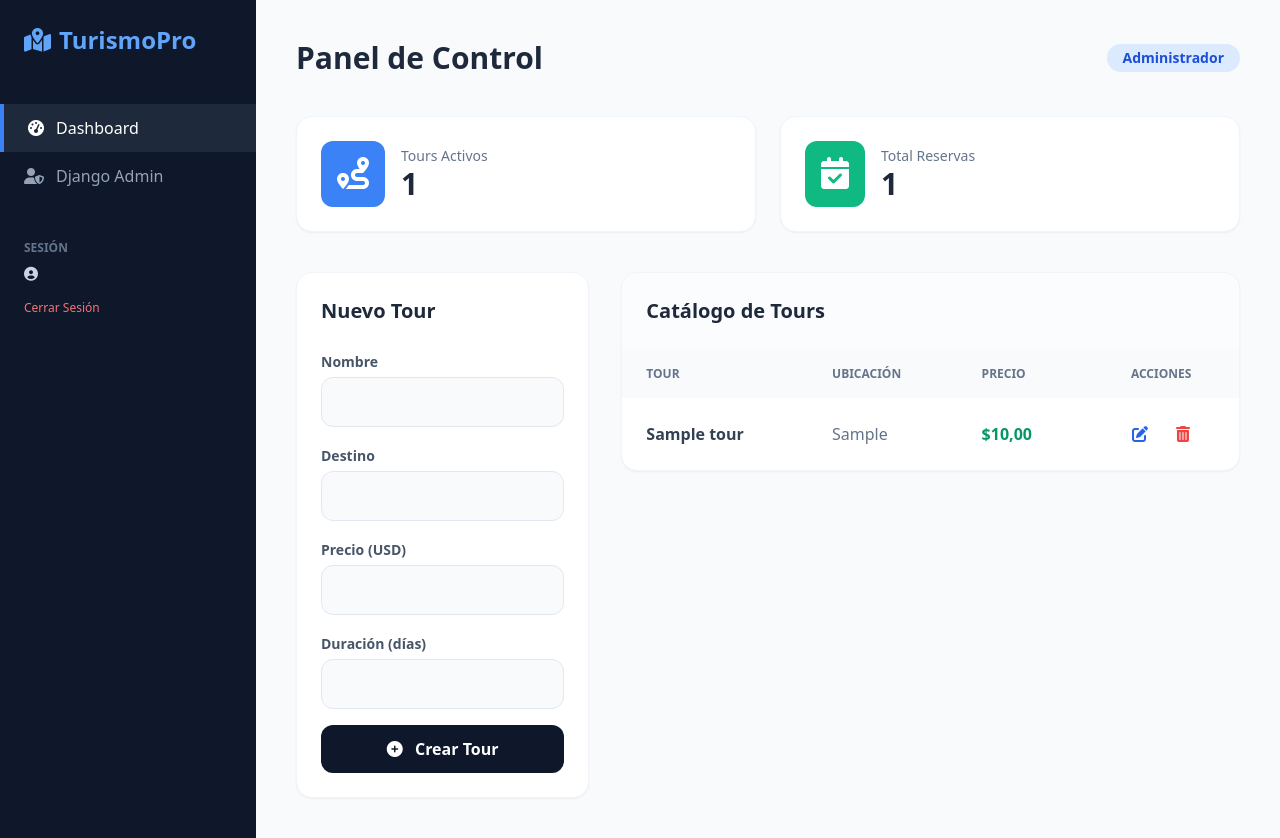
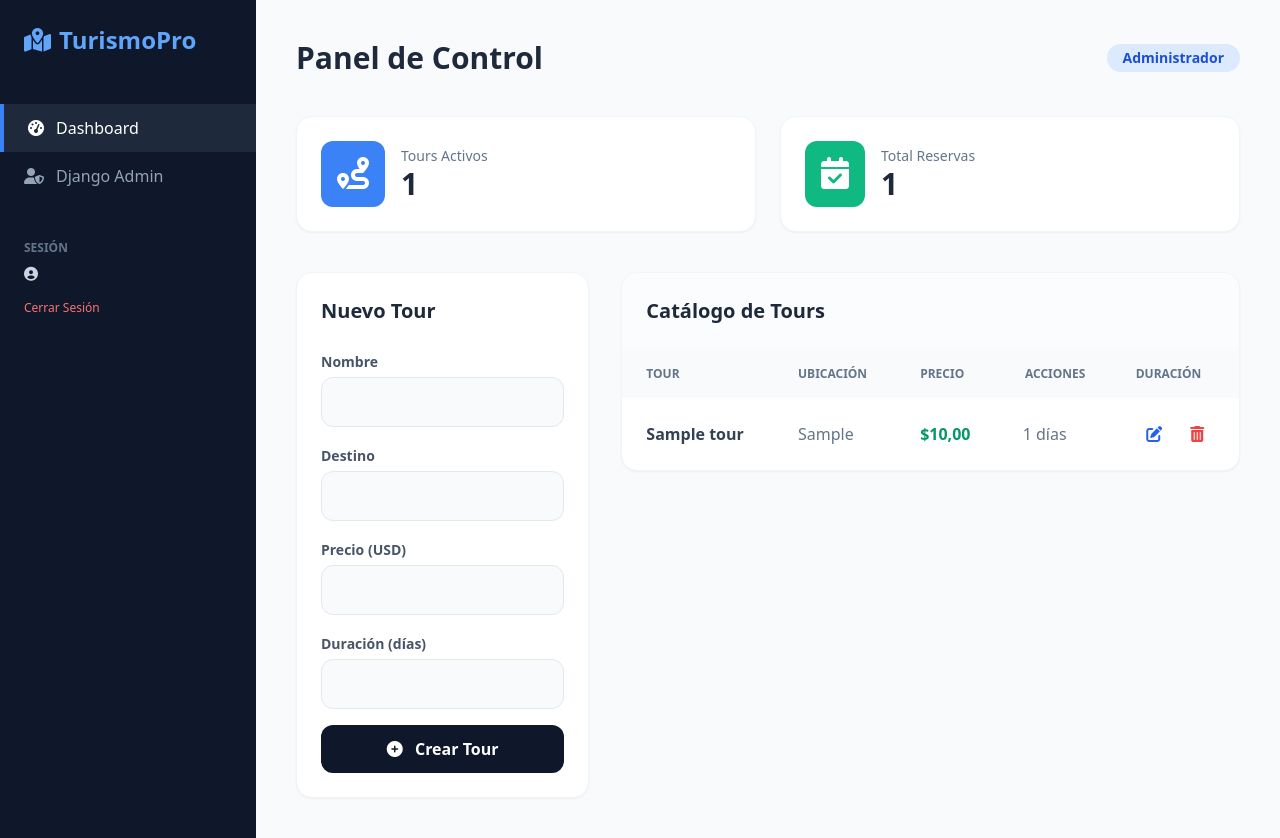
Before and after one commit to pipe613/turismo-backend-cloud, a Django app: template templates/admin_panel.html in a window 1280 px wide. Run offline with Django 5.2, Linux system fonts and the light colour scheme; tables that the repository leaves empty hold one stand-in row (values such as "Sample post"); the template is opened without the code that fills it: values that come from a table or form of the project are taken from there, most other values are stand-ins (such as "Sample title", 1, 10 or a date in 2020); some libraries are stand-ins or nearby versions.

Commit message:
Actualizacion editar tour 3

```diff
--- a/templates/admin_panel.html
+++ b/templates/admin_panel.html
@@ -98,6 +98,7 @@
                                         <th class="px-6 py-4">Ubicación</th>
                                         <th class="px-6 py-4">Precio</th>
                                         <th class="px-6 py-4 text-center">Acciones</th>
+                                        <th class="px-6 py-4">Duración</th>
                                     </tr>
                                 </thead>
                                 <tbody class="divide-y divide-slate-100">
@@ -106,6 +107,7 @@
                                         <td class="px-6 py-4 font-bold text-slate-700">{{ tour.nombre }}</td>
                                         <td class="px-6 py-4 text-slate-500">{{ tour.destino }}</td>
                                         <td class="px-6 py-4 font-bold text-emerald-600">${{ tour.precio }}</td>
+                                        <td class="px-6 py-4 text-slate-500">{{ tour.duracion_dias }} días</td>
                                         <td class="px-6 py-4 text-center">
                                             <div class="flex justify-center space-x-3">
                                                 <a href="{% url 'editar_tour' tour.id %}" class="text-blue-600 hover:text-blue-800 p-2"><i class="fas fa-edit"></i></a>
```
